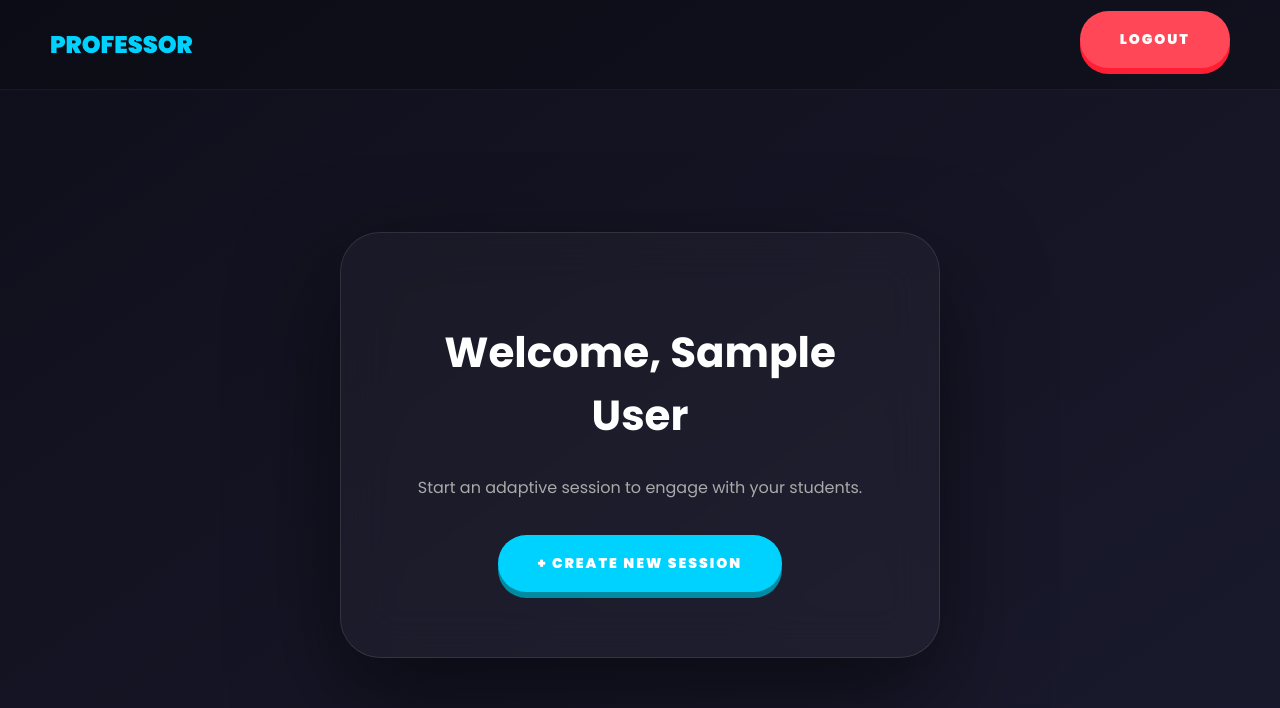
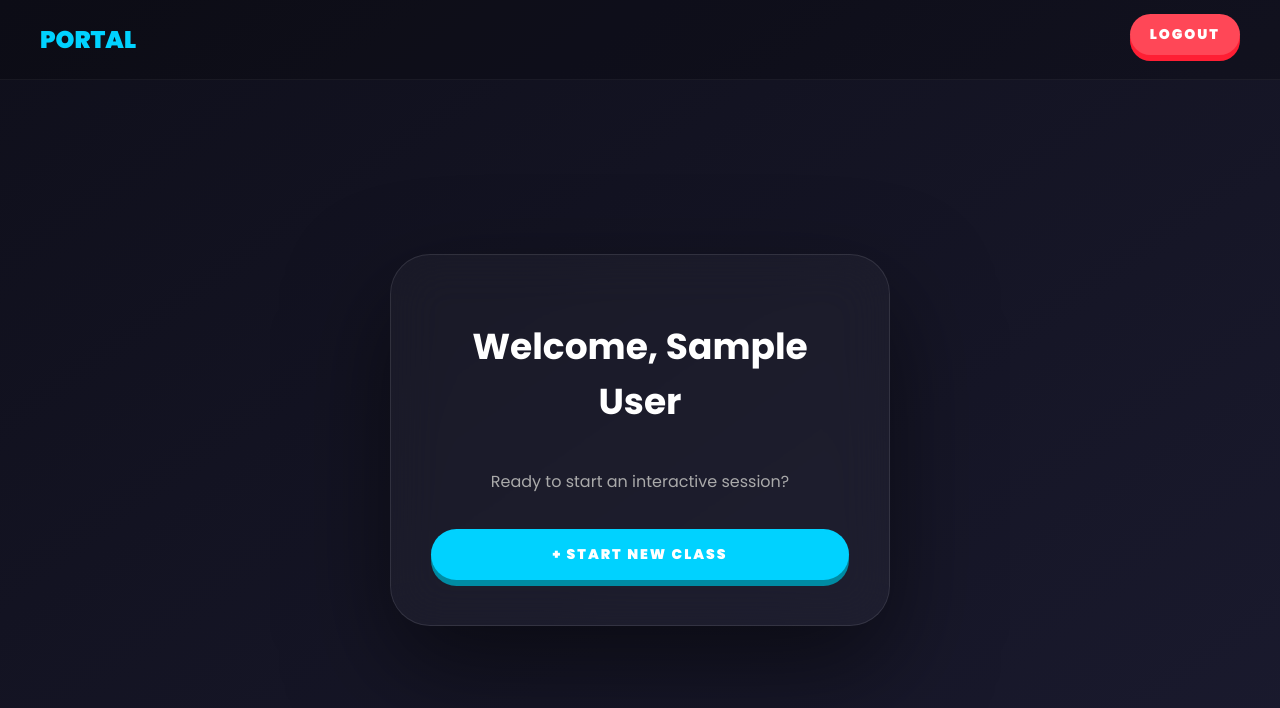
Before and after one commit to DEBOJYOTI-BAIN/Vi-Slides-second, a React (Vite) app in the folder vi-slides-frontend/: page /teacher in a window 1280 px wide. Shown: the top 708 px of the page. Built offline with nearby package versions, Linux system fonts and the light colour scheme; no server answers; sample sign-in values are in the browser's storage.

Commit message:
FE = BothView and BothDash DONE

```diff
--- a/vi-slides-frontend/src/index.css
+++ b/vi-slides-frontend/src/index.css
@@ -7,35 +7,28 @@ html, body, #root {
   height: 100vh; width: 100vw;
   font-family: 'Poppins', sans-serif;
   background: linear-gradient(145deg, #0f0f1b 0%, #1a1a2e 100%);
-  color: #ffffff; /* FORCE ALL TEXT TO WHITE */
+  color: #ffffff;
   overflow: hidden;
 }
 
-/* LAYOUT: FORCE CENTERING ON EVERY PAGE */
-.full-page {
-  height: 100vh; width: 100vw;
-  display: flex; flex-direction: column;
-}
-
-.centered-container {
-  flex: 1;
-  display: flex;
-  align-items: center;
-  justify-content: center;
-  padding: 20px;
-}
+/* LAYOUT HELPERS */
+.full-page { height: 100vh; width: 100vw; display: flex; flex-direction: column; }
+.centered-container { flex: 1; display: flex; align-items: center; justify-content: center; padding: 20px; }
 
 /* THE PREMIUM GLASS CARD */
 .glass-card {
   background: rgba(255, 255, 255, 0.03);
   backdrop-filter: blur(25px);
   border-radius: 40px;
-  padding: 60px;
+  padding: 40px;
   box-shadow: 0 40px 100px rgba(0,0,0,0.5);
   border: 1px solid rgba(255, 255, 255, 0.1);
   text-align: center;
   width: 100%;
-  max-width: 600px;
+  max-width: 500px; /* Perfectly contained width */
+  display: flex;
+  flex-direction: column;
+  align-items: center;
 }
 
 /* MODERN INPUTS & TEXTAREAS */
@@ -44,7 +37,7 @@ input, textarea {
   background: rgba(0, 0, 0, 0.3);
   border: 2px solid rgba(0, 210, 255, 0.3);
   border-radius: 15px;
-  padding: 20px;
+  padding: 15px;
   color: white;
   font-size: 18px;
   outline: none;
@@ -52,19 +45,15 @@ input, textarea {
   font-family: inherit;
   margin-bottom: 20px;
 }
-
-input:focus, textarea:focus {
-  border-color: #00d2ff;
-  box-shadow: 0 0 15px rgba(0, 210, 255, 0.2);
-}
-
-textarea { resize: none; height: 150px; }
+input:focus, textarea:focus { border-color: #00d2ff; box-shadow: 0 0 15px rgba(0, 210, 255, 0.2); }
+textarea { resize: none; height: 120px; }
 
 /* 3D PILL BUTTONS */
 .btn-3d {
   all: unset;
   display: inline-block;
-  padding: 18px 40px;
+  width: 100%; /* Forces button to stay inside the box */
+  padding: 15px 0;
   font-size: 14px;
   font-weight: 800;
   text-transform: uppercase;
@@ -76,7 +65,6 @@ textarea { resize: none; height: 150px; }
   transform: translateY(-5px);
   text-align: center;
 }
-
 .btn-teacher { background: #00d2ff; box-shadow: 0 6px 0 #008ba3; }
 .btn-student { background: #6c5ce7; box-shadow: 0 6px 0 #4834d4; }
 .btn-logout  { background: #ff4757; box-shadow: 0 6px 0 #ff1f34; }
@@ -85,11 +73,8 @@ textarea { resize: none; height: 150px; }
 
 /* NAV BAR */
 .navbar {
-  height: 90px;
-  padding: 0 50px;
-  display: flex;
-  align-items: center;
-  justify-content: space-between;
+  height: 80px; padding: 0 40px;
+  display: flex; align-items: center; justify-content: space-between;
   background: rgba(0, 0, 0, 0.2);
   border-bottom: 1px solid rgba(255, 255, 255, 0.05);
 }
--- a/vi-slides-frontend/src/pages/SessionStudentView.tsx
+++ b/vi-slides-frontend/src/pages/SessionStudentView.tsx
@@ -4,29 +4,26 @@ import { useState } from 'react';
 export default function SessionStudentView() {
   const { code } = useParams();
   const navigate = useNavigate();
-  const [qText, setQText] = useState("");
+  const [q, setQ] = useState("");
 
   return (
     <div className="full-page">
       <header className="navbar">
-        <button className="btn-3d btn-logout" style={{padding: '12px 20px'}} onClick={() => navigate('/student')}>Leave</button>
-        <h2 style={{margin: 0, fontWeight: 300}}>SESSION: {code}</h2>
-        <div style={{width: '80px'}}></div>
+        <button className="btn-3d btn-logout" style={{ width: 'auto', padding: '10px 20px' }} onClick={() => navigate('/student')}>Exit</button>
+        <h2 style={{ fontWeight: 300 }}>LIVE: {code}</h2>
+        <div style={{ width: '60px' }}></div>
       </header>
-
       <main className="centered-container">
-        <div className="glass-card" style={{maxWidth: '500px', padding: '40px'}}>
-          <h2 style={{color: '#00d2ff'}}>Ask the AI Brain</h2>
+        <div className="glass-card">
+          <h2 style={{ color: '#00d2ff', marginBottom: '20px' }}>Ask AI Brain</h2>
           <textarea
-            placeholder="Submit your query..."
-            value={qText}
-            onChange={(e) => setQText(e.target.value)}
+            placeholder="Type your question..."
+            value={q} onChange={(e) => setQ(e.target.value)}
           />
-          <button className="btn-3d btn-student" style={{width: '100%'}}>Analyze & Send</button>
-
-          <div style={{marginTop: '30px', textAlign: 'left', borderTop: '1px solid rgba(255,255,255,0.1)', paddingTop: '20px'}}>
-             <p style={{color: '#555', fontSize: '12px', textTransform: 'uppercase'}}>Activity Log</p>
-             <p style={{color: '#888'}}>No questions submitted in this session.</p>
+          <button className="btn-3d btn-student" onClick={() => alert("Submitting to AI...")}>Analyze & Send</button>
+          <div style={{ marginTop: '30px', width: '100%', textAlign: 'left', borderTop: '1px solid rgba(255,255,255,0.1)', paddingTop: '20px' }}>
+             <p style={{ color: '#444', fontSize: '12px', textTransform: 'uppercase' }}>Log</p>
+             <p style={{ color: '#777', fontSize: '14px' }}>No activity yet.</p>
           </div>
         </div>
       </main>
--- a/vi-slides-frontend/src/pages/SessionTeacherView.tsx
+++ b/vi-slides-frontend/src/pages/SessionTeacherView.tsx
@@ -5,28 +5,26 @@ export default function SessionTeacherView() {
   const { code } = useParams();
   const navigate = useNavigate();
 
-  const endSession = async () => {
+  const handleEnd = async () => {
     try {
       await axios.post(`${import.meta.env.VITE_API_URL}/api/sessions/end/${code}`);
       navigate('/teacher');
-    } catch (err) { alert("Error"); }
+    } catch (err) { alert("Error ending session"); }
   };
 
   return (
-    <div style={{ height: '100vh', width: '100vw', display: 'flex', flexDirection: 'column' }}>
+    <div className="full-page">
       <header className="navbar">
-        <button className="btn-3d btn-student" onClick={() => navigate('/teacher')}>← Lobby</button>
-        <h2 style={{fontWeight: 300, letterSpacing: '2px'}}>LIVE SESSION</h2>
-        <button className="btn-3d btn-logout" onClick={endSession}>Terminate</button>
+        <button className="btn-3d btn-student" style={{ width: 'auto', padding: '10px 20px' }} onClick={() => navigate('/teacher')}>← Lobby</button>
+        <h2 style={{ fontWeight: 300 }}>SESSION ACTIVE</h2>
+        <button className="btn-3d btn-logout" style={{ width: 'auto', padding: '10px 20px' }} onClick={handleEnd}>Terminate</button>
       </header>
-
-      <main style={{ flex: 1, display: 'flex', alignItems: 'center', justifyContent: 'center' }}>
-        <div className="glass-card" style={{maxWidth: '900px'}}>
-          <p style={{color: '#aaa', textTransform: 'uppercase', fontSize: '14px', letterSpacing: '3px'}}>Access Key</p>
-          <h1 className="join-code-text">{code}</h1>
-
-          <div style={{marginTop: '30px', padding: '20px', background: 'rgba(0,210,255,0.1)', borderRadius: '15px', color: '#00d2ff'}}>
-             <strong>Awaiting student interaction...</strong>
+      <main className="centered-container">
+        <div className="glass-card" style={{ maxWidth: '800px' }}>
+          <p style={{ color: '#aaa', letterSpacing: '3px' }}>JOIN CODE</p>
+          <h1 style={{ fontSize: '120px', color: '#00d2ff', margin: '10px 0', letterSpacing: '10px' }}>{code}</h1>
+          <div style={{ marginTop: '30px', padding: '20px', background: 'rgba(0,210,255,0.05)', borderRadius: '20px', color: '#00d2ff', width: '100%' }}>
+            <strong>Waiting for student interaction...</strong>
           </div>
         </div>
       </main>
--- a/vi-slides-frontend/src/pages/StudentDashboard.tsx
+++ b/vi-slides-frontend/src/pages/StudentDashboard.tsx
@@ -24,25 +24,19 @@ export default function StudentDashboard() {
   return (
     <div className="full-page">
       <header className="navbar">
-        <h2 style={{fontWeight: 900, color: '#6c5ce7'}}>STUDENT</h2>
-        <button className="btn-3d btn-logout" onClick={() => {localStorage.clear(); navigate('/')}}>Logout</button>
+        <h2 style={{ color: '#6c5ce7', fontWeight: 900 }}>STUDENT</h2>
+        <button className="btn-3d btn-logout" style={{ width: 'auto', padding: '10px 20px' }} onClick={() => { localStorage.clear(); navigate('/'); }}>Logout</button>
       </header>
       <main className="centered-container">
         <div className="glass-card">
           <h1>Hello, {name}</h1>
-          <p style={{color: '#aaa', marginBottom: '30px'}}>Enter the 6-digit access key provided by your teacher.</p>
-
+          <p style={{ color: '#aaa', marginBottom: '30px' }}>Enter the 6-digit class code to join.</p>
           <input
-            type="text"
-            placeholder="000 000"
-            value={code}
-            onChange={(e) => setCode(e.target.value)}
-            style={{textAlign: 'center', fontSize: '30px', letterSpacing: '10px'}}
+            type="text" placeholder="000000" maxLength={6}
+            value={code} onChange={(e) => setCode(e.target.value)}
+            style={{ textAlign: 'center', fontSize: '32px', letterSpacing: '10px' }}
           />
-
-          <button className="btn-3d btn-student" style={{width: '100%'}} onClick={handleJoin}>
-            Enter Classroom
-          </button>
+          <button className="btn-3d btn-student" onClick={handleJoin}>Join Session</button>
         </div>
       </main>
     </div>
--- a/vi-slides-frontend/src/pages/TeacherDashboard.tsx
+++ b/vi-slides-frontend/src/pages/TeacherDashboard.tsx
@@ -17,20 +17,20 @@ export default function TeacherDashboard() {
       const user = JSON.parse(localStorage.getItem('user') || '{}');
       const res = await axios.post(`${import.meta.env.VITE_API_URL}/api/sessions/create`, { teacherId: user._id });
       navigate(`/teacher-session/${res.data.sessionCode}`);
-    } catch (err) { alert("Server Error"); }
+    } catch (err) { alert("Creation Error"); }
   };
 
   return (
     <div className="full-page">
       <header className="navbar">
-        <h2 style={{fontWeight: 900, color: '#00d2ff'}}>PROFESSOR</h2>
-        <button className="btn-3d btn-logout" onClick={() => {localStorage.clear(); navigate('/')}}>Logout</button>
+        <h2 style={{ color: '#00d2ff', fontWeight: 900 }}>PORTAL</h2>
+        <button className="btn-3d btn-logout" style={{ width: 'auto', padding: '10px 20px' }} onClick={() => { localStorage.clear(); navigate('/'); }}>Logout</button>
       </header>
       <main className="centered-container">
         <div className="glass-card">
-          <h1 style={{fontSize: '42px'}}>Welcome, {name}</h1>
-          <p style={{color: '#aaa', marginBottom: '40px'}}>Start an adaptive session to engage with your students.</p>
-          <button className="btn-3d btn-teacher" onClick={handleStart}>+ Create New Session</button>
+          <h1 style={{ fontSize: '36px' }}>Welcome, {name}</h1>
+          <p style={{ color: '#aaa', marginBottom: '40px' }}>Ready to start an interactive session?</p>
+          <button className="btn-3d btn-teacher" onClick={handleStart}>+ Start New Class</button>
         </div>
       </main>
     </div>
```
Also changed, not shown: vi-slides-frontend/src/pages/Login.tsx (+9 -8 lines).
